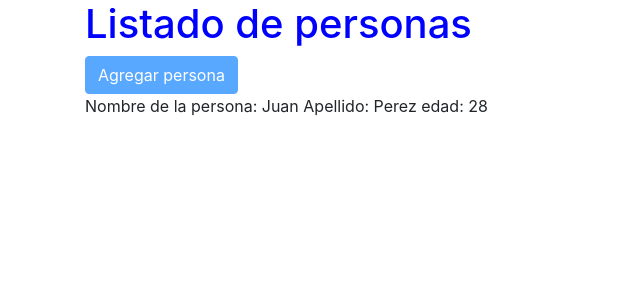
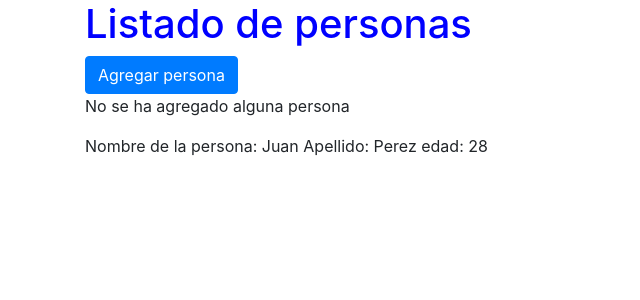
Before and after one commit to AlfredoAnastacio/ListadoDePersonas, an Angular app: page / in a window 1280 px wide. Shown: the top 300 px of the page, without its empty margins (0-640 px from the left). Built offline with nearby package versions, Linux system fonts and the light colour scheme.

Commit message:
Event Binding

```diff
--- a/src/app/personas/personas.component.html
+++ b/src/app/personas/personas.component.html
@@ -2,7 +2,8 @@
   <div class="row">
     <div class="col">
       <h1>Listado de personas</h1>
-      <button class="btn btn-primary" disabled>Agregar persona</button>
+      <button class="btn btn-primary" [disabled]="!agregarPersona" (click)="onCrearPersona()">Agregar persona</button>
+      <p>{{ agregarPersonaStatus }}</p>
       <app-persona></app-persona>
     </div>
   </div>
--- a/src/app/personas/personas.component.ts
+++ b/src/app/personas/personas.component.ts
@@ -13,6 +13,19 @@ import { Component, OnInit } from '@angular/core';
 export class PersonasComponent {
 
   agregarPersona = false;
+  agregarPersonaStatus = 'No se ha agregado alguna persona';
+
+  constructor() {
+    setTimeout(
+      () => {
+        this.agregarPersona = true;
+      }
+    );
+  }
+
+  onCrearPersona() {
+    this.agregarPersonaStatus = 'Persona agregada';
+  }
 
 
 }
```
